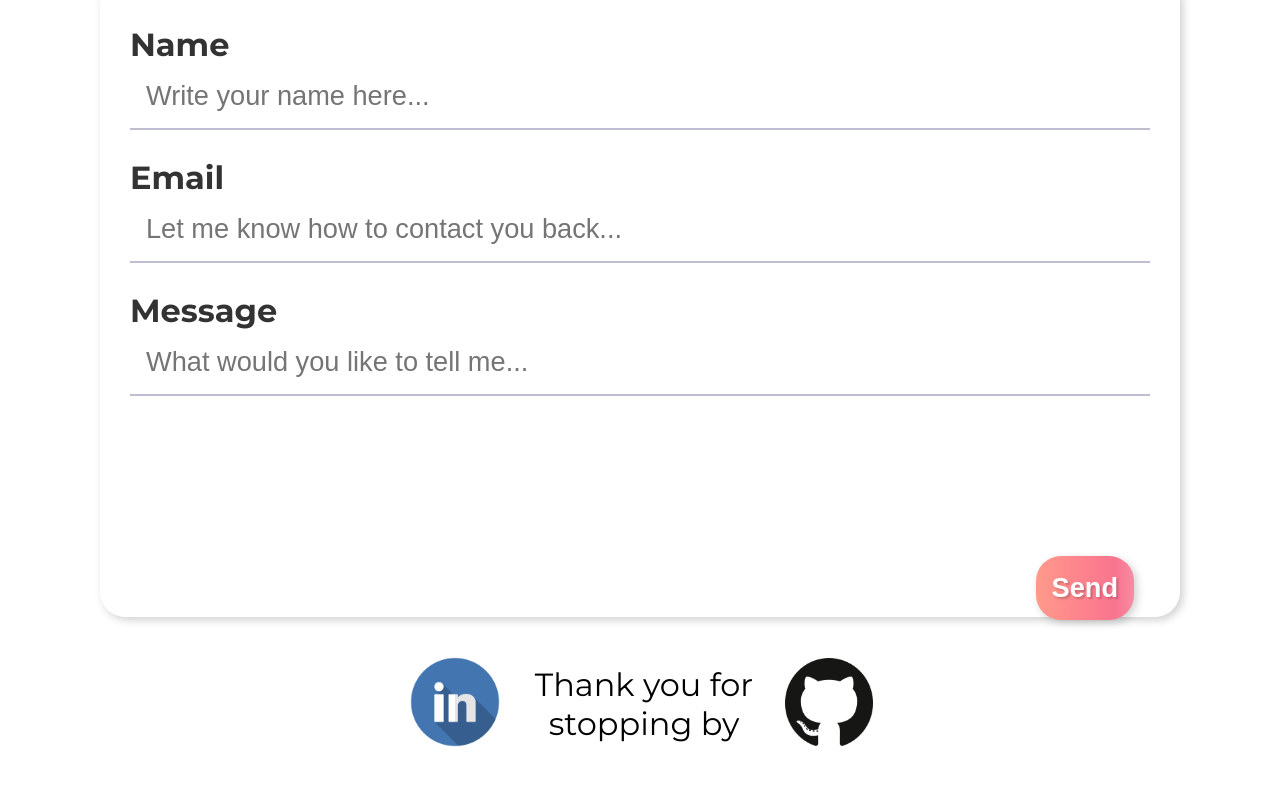
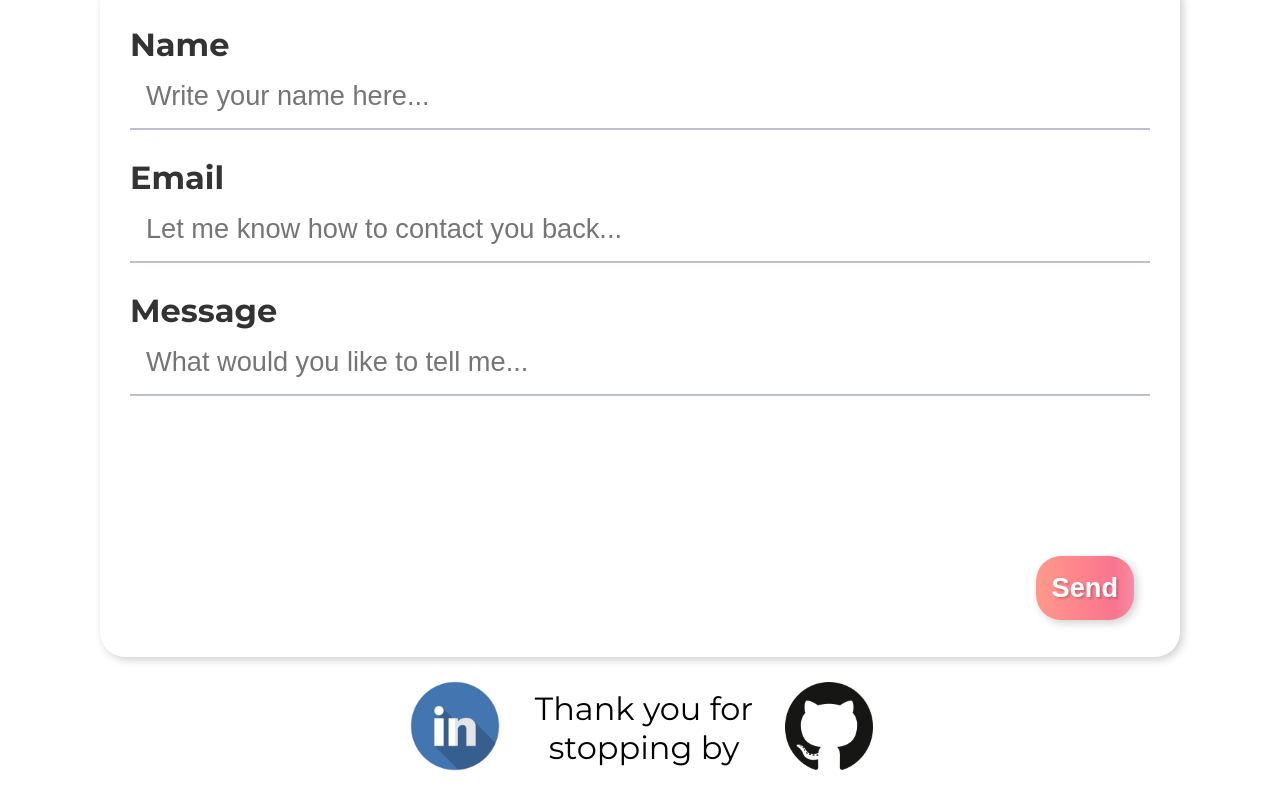
Before and after one commit to jmart790/portfolio-site, a React (Create React App) app: page / in a window 1280 px wide. Shown: the part 3297-4096 px from the top of the page. Before the commit the page ends 4072 px from the top, so only its background shows below. Built offline with nearby package versions, Linux system fonts and the light colour scheme.

Commit message:
removed margin from footer and made the form height taller

```diff
--- a/src/components/contactMe/contact-me.css
+++ b/src/components/contactMe/contact-me.css
@@ -23,7 +23,7 @@
 }
 
 .form {
-  height: 640px;
+  height: 680px;
   padding: 20px 30px;
   box-sizing: border-box;
   box-shadow: 3px 3px 9px rgba(0, 0, 0, 0.187);
@@ -112,10 +112,8 @@ input:focus {
 }
 .footer {
   grid-area: footer;
+  display: flex;
   justify-self: center;
-  margin: 1rem 0;
-  display: flex;
-  justify-content: center;
   align-items: center;
 }
 .footer .thanks {
```
